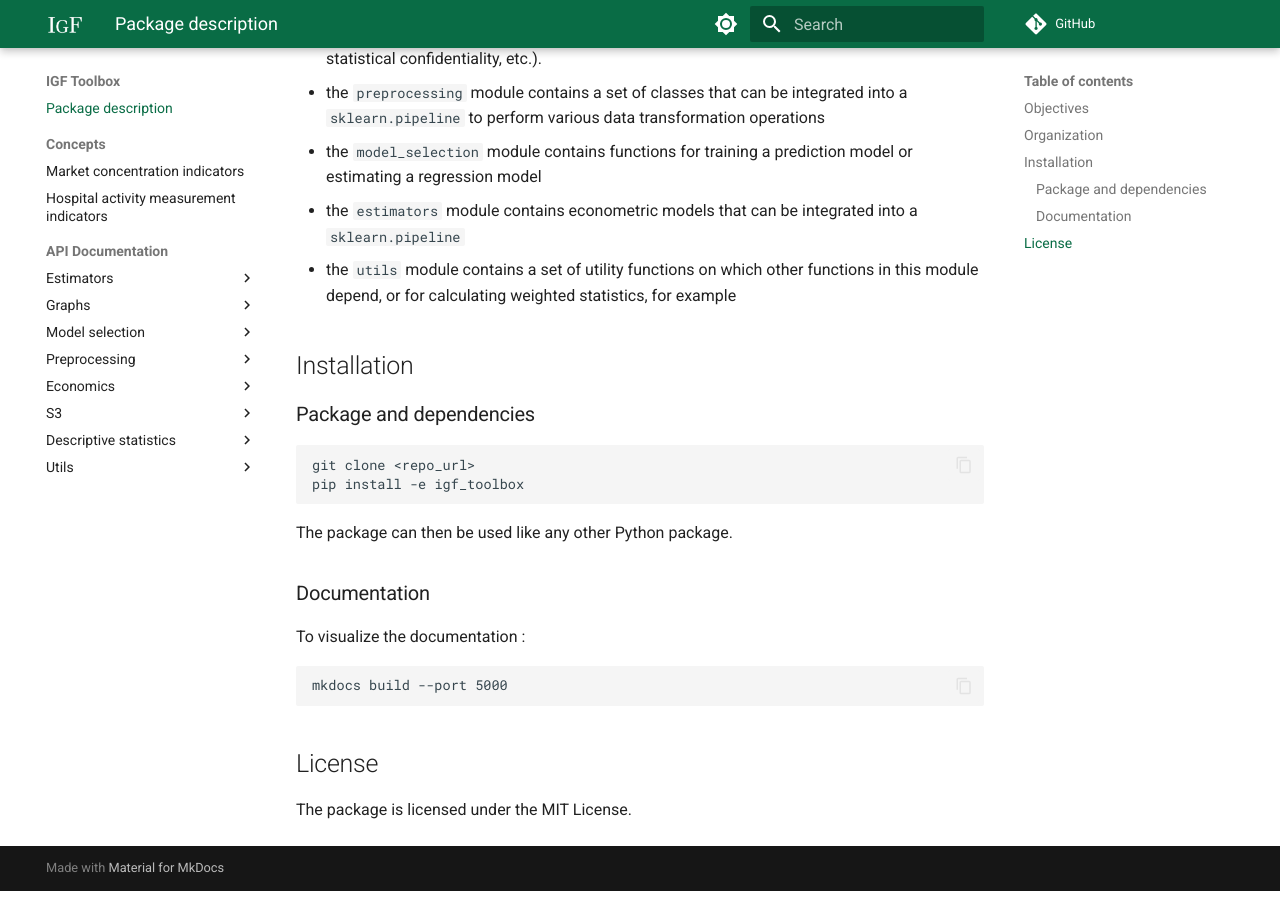
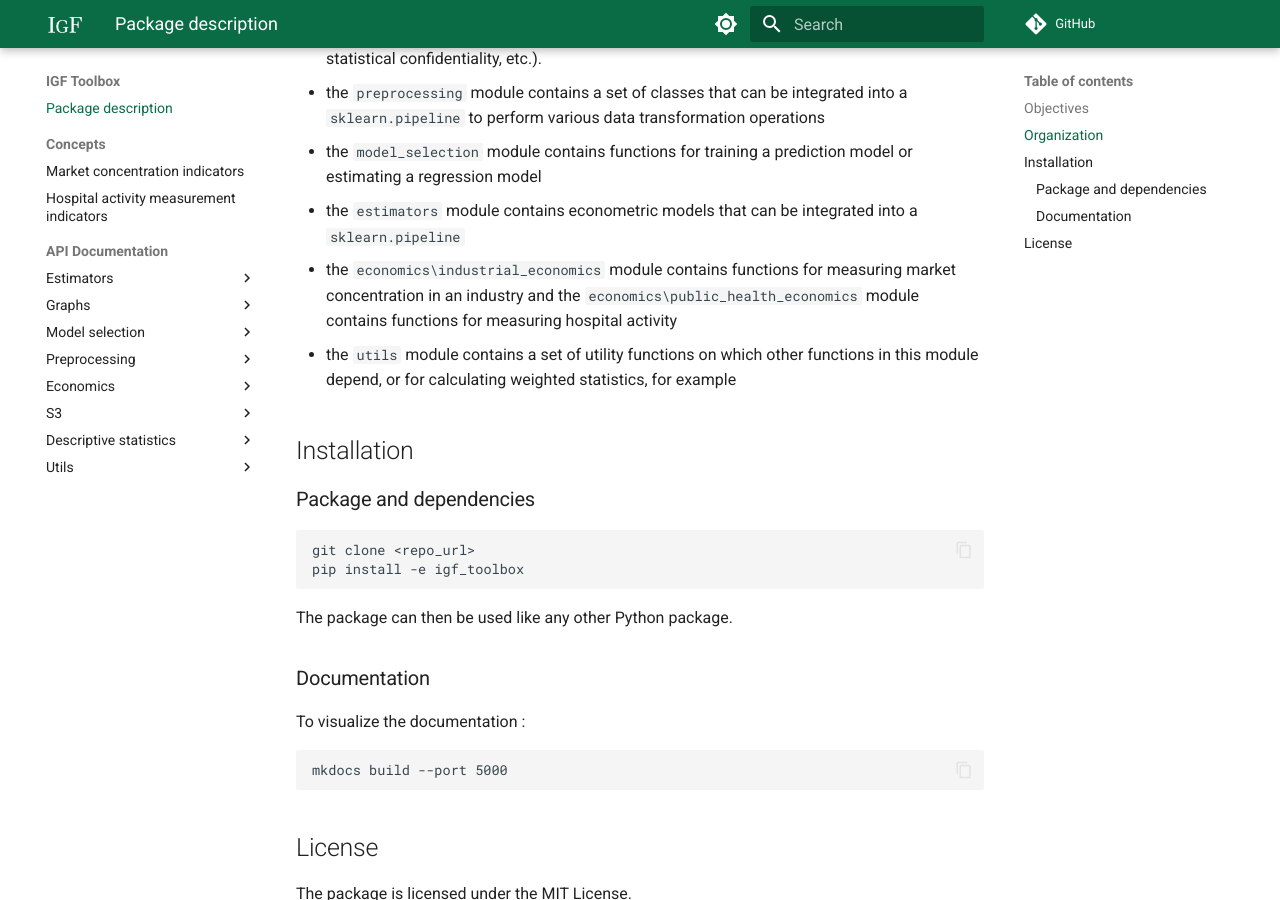
Before and after one commit to IGF-PSD/igf_toolbox, an MkDocs documentation site: the page built from docs/index.md, in a window 1280 px wide and 900 px high, scrolled down 562 px. Built offline with MkDocs 1.6.1 and Material for MkDocs 9.7.7, drawn with Linux system fonts in a browser that asks for light colours; comment, search, counter and statistics services are not loaded.

Commit message:
(add) economics

```diff
--- a/docs/index.md
+++ b/docs/index.md
@@ -17,6 +17,7 @@ The repository is organized as follow :
 - the `preprocessing` module contains a set of classes that can be integrated into a `sklearn.pipeline` to perform various data transformation operations
 - the `model_selection` module contains functions for training a prediction model or estimating a regression model
 - the `estimators` module contains  econometric models that can be integrated into a `sklearn.pipeline`
+- the `economics\industrial_economics` module contains functions for measuring market concentration in an industry and the `economics\public_health_economics` module contains functions for measuring hospital activity
 - the `utils` module contains  a set of utility functions on which other functions in this module depend, or for calculating weighted statistics, for example
 
 ## Installation
```
